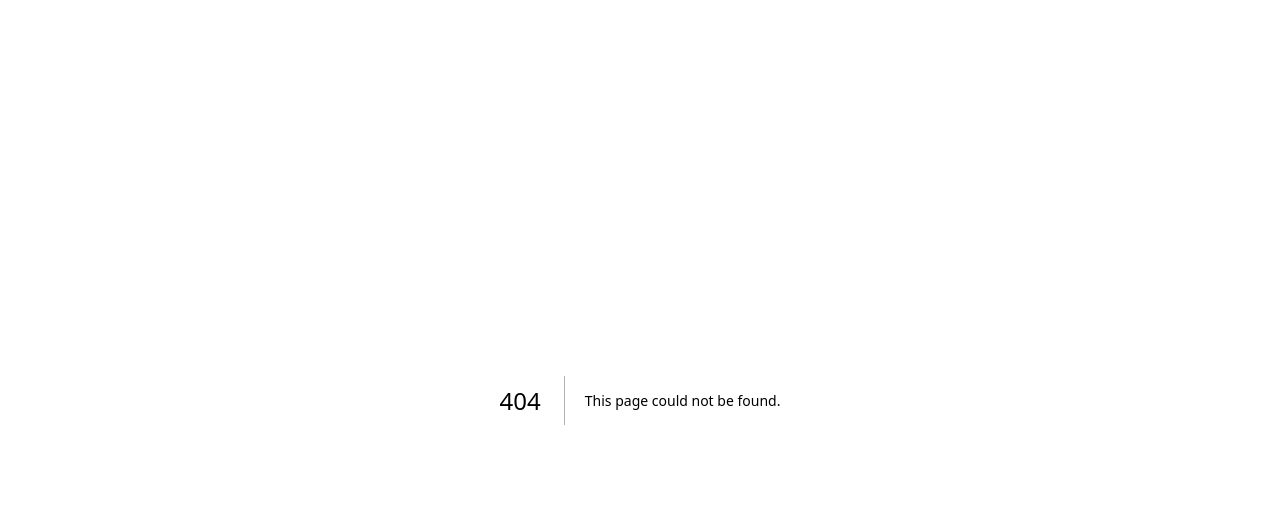
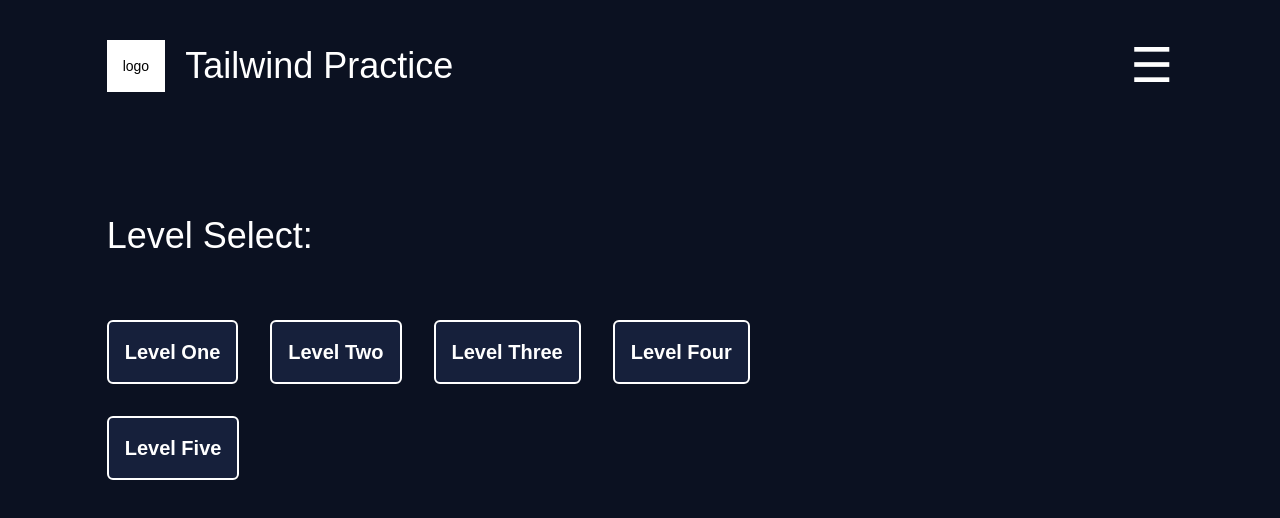
Before and after one commit to Larry-Larriee/next-llama, a Next.js app in the folder my-app/: page /levels/levelselect in a window 1280 px wide. Before the commit this address had no page. Shown: the top 518 px of the page. Built offline with nearby package versions, Linux system fonts and the light colour scheme.

Commit message:
Basic Level Select

```diff
--- a/my-app/src/app/levels/level2/page.jsx
+++ b/my-app/src/app/levels/level2/page.jsx
@@ -1,13 +1,13 @@
 "use client";
 
-import React, { useState } from "react";
+import React, { useState, useEffect } from "react";
 import Navigation from "../../../components/Navigation";
 import LevelHero from "../../../components/LevelHero";
 import Editor from "../../../components/Editor";
 import Docs from "../../../components/Docs";
 import Submit from "../../../components/Submit";
 
-export default function Level2() {
+export default function Level1() {
   const [docsOpen, setDocsOpen] = useState(false);
   const [closing, setClosing] = useState("");
 
@@ -49,16 +49,56 @@ export default function Level2() {
     setSubmitOpen(!submitOpen);
   };
 
+  // Timer states
+  const [isRunning, setIsRunning] = useState(false);
+  const [isPaused, setIsPaused] = useState(false);
+
+  let changeIsRunning = () => {
+    setIsRunning(!isRunning);
+  };
+
+  let changeIsPaused = () => {
+    setIsPaused(!isPaused);
+  };
+
+  useEffect(() => {
+    changeIsRunning();
+    // We can suppress the linter warning because we only want this to run once and don't need any dependencies to make the function run
+    // eslint-disable-next-line react-hooks/exhaustive-deps
+  }, []);
+
+  const [time, setTime] = useState(0);
+
+  // The reason for timer having use useEffects is to start the timer and also allow for pausing
+  useEffect(() => {
+    // setInterval is a built-in function that takes two arguments: a function and a time in milliseconds
+    // The interval variable holds the setInterval function, will increase the time by 1 every second
+    // The reason we have interval as a variable is because setInterval returns an ID that clearInterval uses to stop the interval
+    let interval = null;
+
+    if (isRunning && !isPaused) {
+      interval = setInterval(() => {
+        setTime((prevTime) => prevTime + 1);
+      }, 1000);
+    } else {
+      clearInterval(interval);
+    }
+    return () => clearInterval(interval);
+  }, [isPaused, isRunning]);
+
   return (
     <>
       <div className="flex w-full flex-col items-center gap-16">
         {closing === "false" && <Docs docsOpen={docsOpen} />}
         {/* the submit component also needs its change state primarily because of the onClose property to close the modal */}
+        {/* Furthermore, there's an changeIsPaused function to pause the timer when the submit modal is open */}
         {submitOpen && (
           <Submit
             submitOpen={submitOpen}
             changeSubmitOpen={changeSubmitOpen}
             nextLevel={"3"}
+            time={time}
+            changeIsPaused={changeIsPaused}
           />
         )}
 
--- /dev/null
+++ b/my-app/src/app/levels/levelselect/page.jsx
@@ -0,0 +1,45 @@
+import React from "react";
+import Navigation from "../../../components/Navigation";
+import Link from "next/link";
+
+export default function page() {
+  return (
+    <>
+      <div className="flex w-full flex-col items-center gap-16">
+        <Navigation />
+
+        <div className="flex h-96 w-10/12 flex-col justify-center gap-16">
+          <p className="text-4xl text-white">Level Select:</p>
+
+          <section className="flex w-3/4 flex-wrap gap-8">
+            <Link href="/levels/level1">
+              <p className="primary-color-3 rounded-md border-2 border-white p-4 text-xl font-bold text-white hover:animate-ping hover:bg-orange-500">
+                Level One
+              </p>
+            </Link>
+            <Link href="/levels/level2">
+              <p className="primary-color-3 rounded-md border-2 border-white p-4 text-xl font-bold text-white hover:animate-ping hover:bg-orange-500">
+                Level Two
+              </p>
+            </Link>
+            <Link href="#">
+              <p className="primary-color-3 rounded-md border-2 border-white p-4 text-xl font-bold text-white hover:animate-ping hover:bg-orange-500">
+                Level Three
+              </p>
+            </Link>
+            <Link href="#">
+              <p className="primary-color-3 rounded-md border-2 border-white p-4 text-xl font-bold text-white hover:animate-ping hover:bg-orange-500">
+                Level Four
+              </p>
+            </Link>
+            <Link href="#">
+              <p className="primary-color-3 rounded-md border-2 border-white p-4 text-xl font-bold text-white hover:animate-ping hover:bg-orange-500">
+                Level Five
+              </p>
+            </Link>
+          </section>
+        </div>
+      </div>
+    </>
+  );
+}
--- a/my-app/src/components/Menu.js
+++ b/my-app/src/components/Menu.js
@@ -61,7 +61,7 @@ export default function Menu() {
                 </Link>
               </li>
               <li>
-                <Link href="#">
+                <Link href="/levels/levelselect">
                   <p className="text-white">Level Select</p>
                 </Link>
               </li>
```
